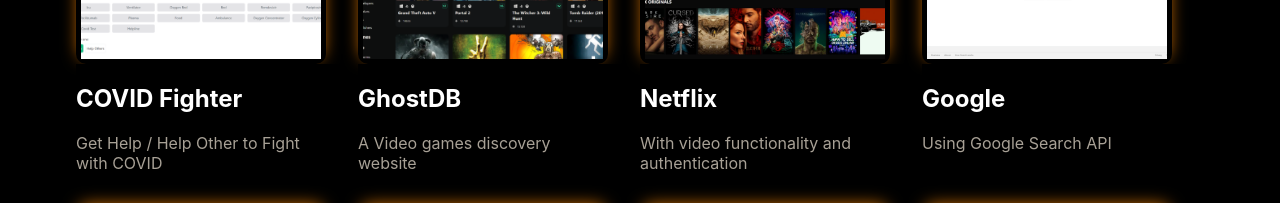
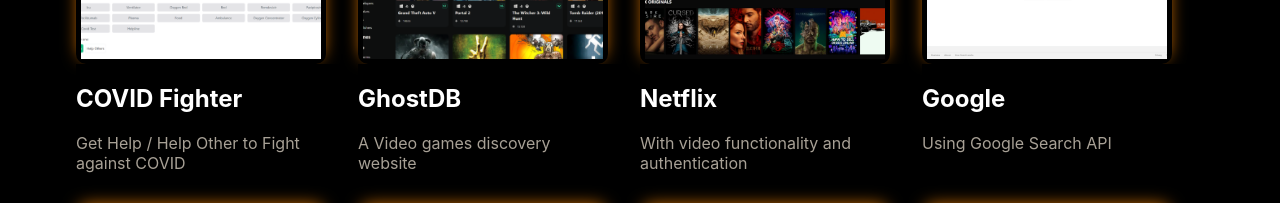
Before and after one commit to red-star25/next-portfolio, a Next.js app: page / in a window 1280 px wide. Shown: the part 1260-1463 px from the top of the page. Built offline with nearby package versions, Linux system fonts and the light colour scheme.

Commit message:
text changes

```diff
--- a/component/Project/Project.jsx
+++ b/component/Project/Project.jsx
@@ -28,7 +28,7 @@
   const webProjects = [
     {
       title: "COVID Fighter",
-      subtitle: "Get Help / Help Other to Fight with COVID",
+      subtitle: "Get Help / Help Other to Fight against COVID",
       image: "/images/covidFighter.png",
       source: "http://covid-fighter.vercel.app/",
     },
```
